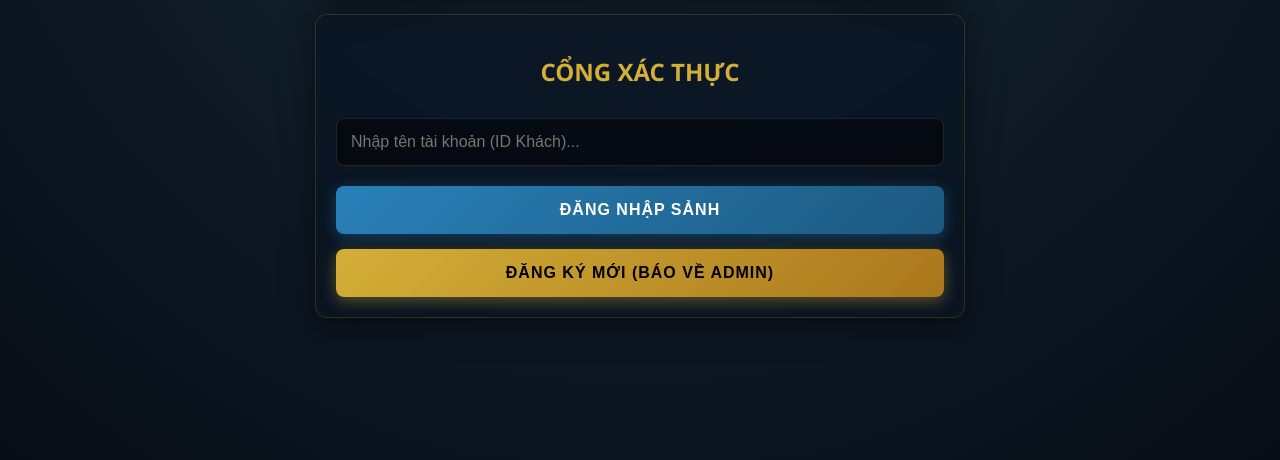
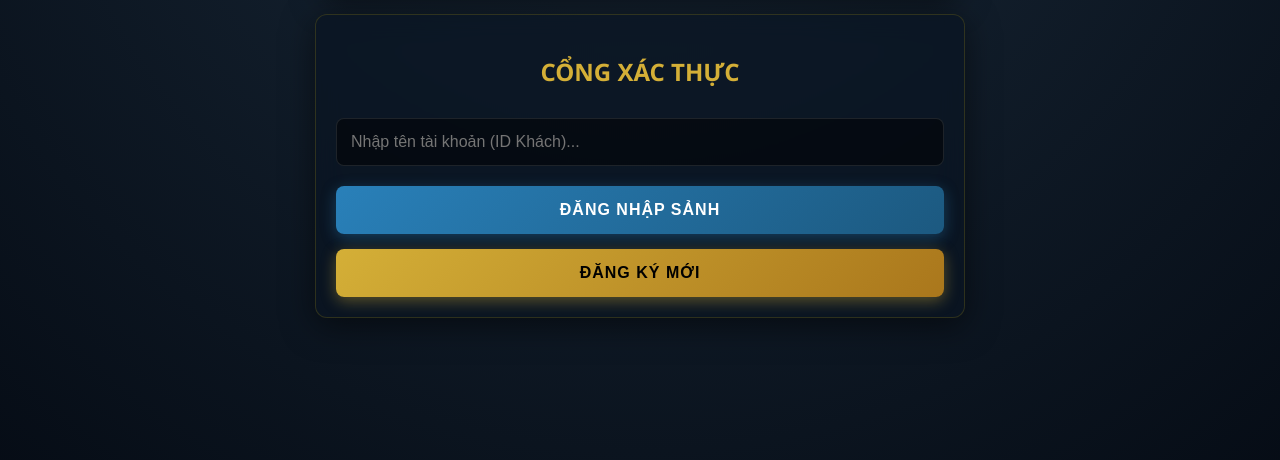
Before and after one commit to Mrirdk/baccarat-vip, a plain HTML site: page index.html in a window 1280 px wide. Shown: the part 288-748 px from the top of the page. Drawn offline with Linux system fonts and the light colour scheme.

Commit message:
Update index.html

```diff
--- a/index.html
+++ b/index.html
@@ -168,7 +168,7 @@
         <h2 style="text-align: center; color: #d4af37; margin-bottom: 20px;">CỔNG XÁC THỰC</h2>
         <input type="text" id="username" placeholder="Nhập tên tài khoản (ID Khách)...">
         <button class="btn-main btn-blue" onclick="login()">ĐĂNG NHẬP SẢNH</button>
-        <button class="btn-main btn-gold" style="margin-top: 15px;" onclick="register()">ĐĂNG KÝ MỚI (BÁO VỀ ADMIN)</button>
+        <button class="btn-main btn-gold" style="margin-top: 15px;" onclick="register()">ĐĂNG KÝ MỚI</button>
     </div>
 
     <div id="screen-lobby" class="screen glass-panel">
```
